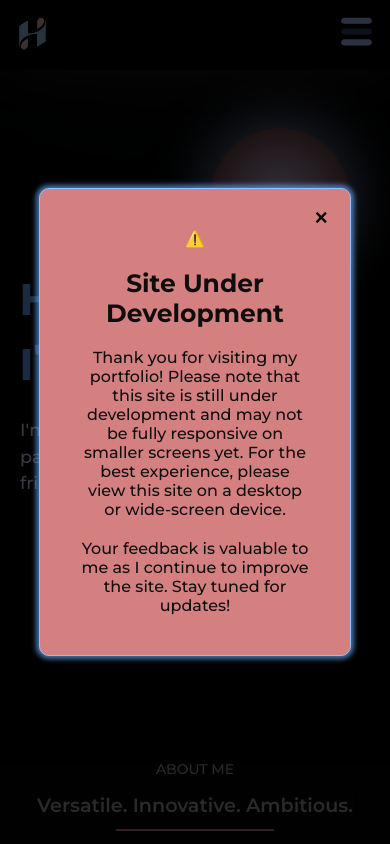
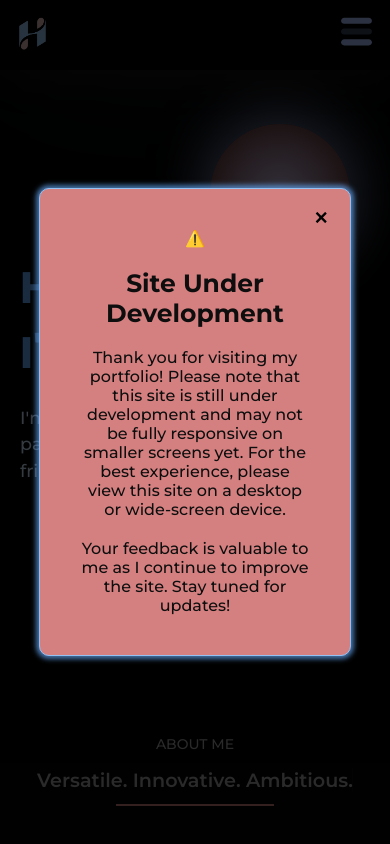
Before and after one commit to Hamada-AB/portfolio, a React (Vite) app: page / in a window 390 px wide. Shown: the top 844 px of the page. Built offline with nearby package versions, Linux system fonts and the light colour scheme.

Commit message:
feat: adjust home section's height for small screens to 625px

```diff
--- a/src/style/home.css
+++ b/src/style/home.css
@@ -170,7 +170,7 @@
 @media (max-width: 400px) {
   .home-section {
     padding: 20px;
-    height: 650px;
+    height: 625px;
   }
 
   .light-trail {
```
